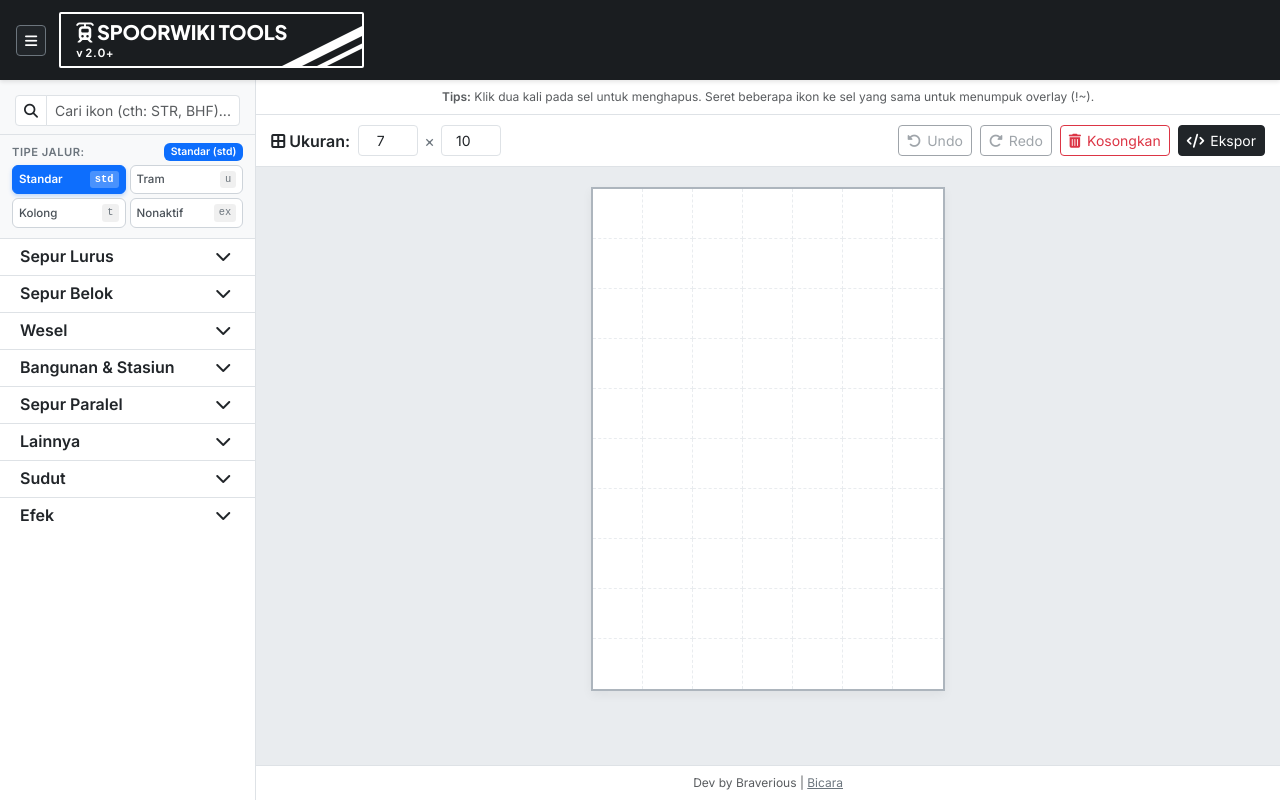
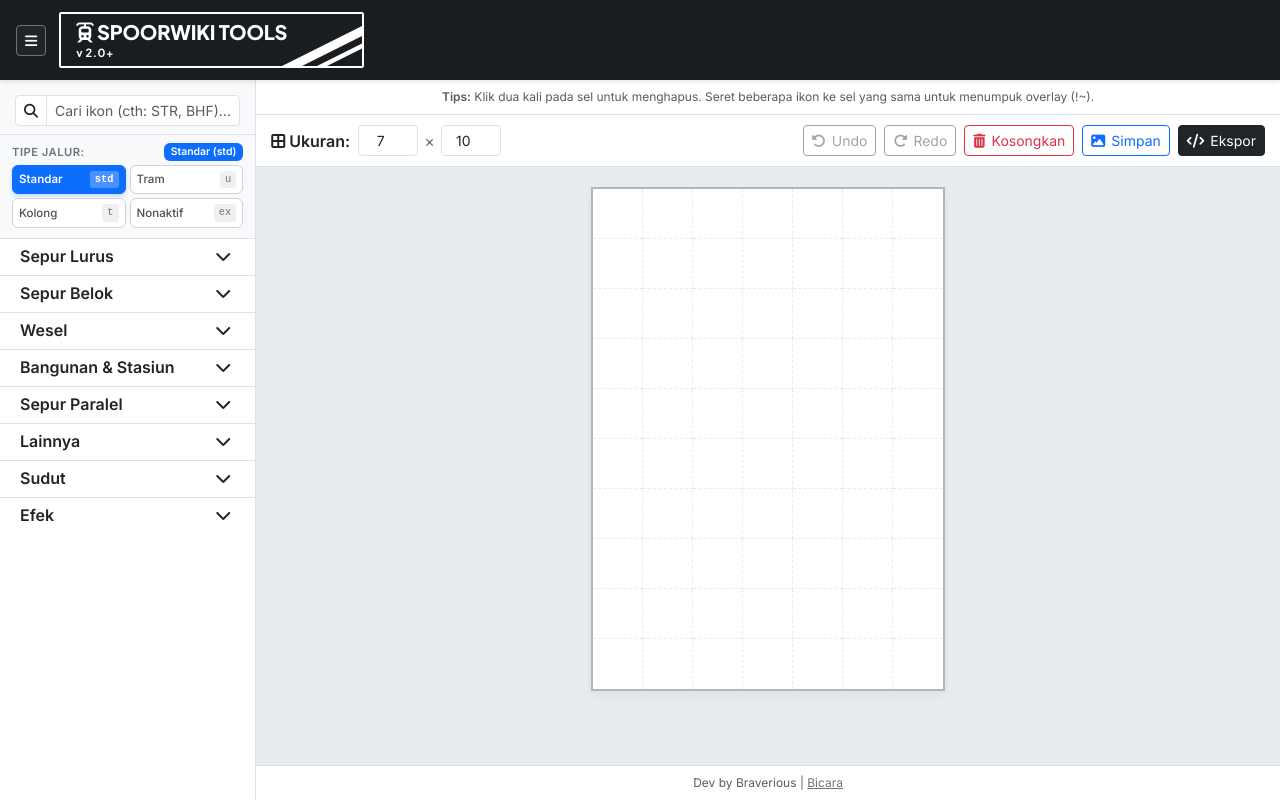
Before and after one commit to Braverious/bsicon-tools, a website: page src/index.html in a window 1280 px wide. Drawn offline with nearby package versions, Linux system fonts and the light colour scheme.

Commit message:
feat: add save as PNG functionality for the canvas route

```diff
--- a/src/index.html
+++ b/src/index.html
@@ -662,6 +662,10 @@
                     <button class="btn btn-sm btn-outline-danger toolbar-btn" onclick="clearCanvas()">
                         <i class="fa-solid fa-trash-can"></i><span>Kosongkan</span>
                     </button>
+                    <button class="btn btn-sm btn-outline-primary toolbar-btn" id="savePngBtn" onclick="saveAsPNG()"
+                        title="Simpan kanvas rute sebagai gambar PNG">
+                        <i class="fa-solid fa-image"></i><span>Simpan</span>
+                    </button>
                     <button class="btn btn-sm btn-dark toolbar-btn" onclick="exportData()">
                         <i class="fa-solid fa-code"></i><span>Ekspor</span>
                     </button>
@@ -697,6 +701,9 @@
                 </div>
                 <div class="modal-footer">
                     <button type="button" class="btn btn-secondary" data-bs-dismiss="modal">Tutup</button>
+                    <button type="button" class="btn btn-outline-primary" onclick="saveAsPNG()">
+                        <i class="fa-solid fa-image"></i> Simpan PNG
+                    </button>
                     <button type="button" class="btn btn-primary" id="copyBtn" onclick="copyExport()">
                         <i class="fa-solid fa-copy"></i> Salin ke Papan Klip
                     </button>
@@ -747,6 +754,7 @@
     <script src="https://cdn.jsdelivr.net/npm/bootstrap@5.3.2/dist/js/bootstrap.bundle.min.js"></script>
 
     <script src="https://cdnjs.cloudflare.com/ajax/libs/blueimp-md5/2.19.0/js/md5.min.js"></script>
+    <script src="https://cdnjs.cloudflare.com/ajax/libs/html2canvas/1.4.1/html2canvas.min.js"></script>
 
     <script>
         console.log(`%c
@@ -1614,6 +1622,57 @@
             }, 2000);
         }
 
+        /**
+         * Fitur Simpan ke PNG menggunakan html2canvas (Pendekatan A)
+         * Mengambil screenshot elemen #route-canvas dengan resolusi tinggi (scale: 2)
+         * dan mengunduhnya secara otomatis ke perangkat pengguna.
+         */
+        async function saveAsPNG() {
+            const canvasEl = document.getElementById('route-canvas');
+            if (!canvasEl) return;
+
+            const btn = document.getElementById('savePngBtn');
+            const originalContent = btn ? btn.innerHTML : '';
+            if (btn) {
+                btn.disabled = true;
+                btn.innerHTML = '<i class="fa-solid fa-spinner fa-spin"></i><span>Proses...</span>';
+            }
+
+            try {
+                if (typeof html2canvas !== 'function') {
+                    throw new Error('Library html2canvas belum siap.');
+                }
+
+                // Render kanvas dengan skala 2x agar hasil PNG jernih dan tajam
+                const renderedCanvas = await html2canvas(canvasEl, {
+                    scale: 2,
+                    useCORS: true,
+                    allowTaint: false,
+                    backgroundColor: '#ffffff',
+                    logging: false
+                });
+
+                // Buat tautan unduhan otomatis
+                const link = document.createElement('a');
+                const now = new Date();
+                const pad = (n) => String(n).padStart(2, '0');
+                const timestamp = `${now.getFullYear()}${pad(now.getMonth() + 1)}${pad(now.getDate())}_${pad(now.getHours())}${pad(now.getMinutes())}`;
+                link.download = `spoorwiki_route_${timestamp}.png`;
+                link.href = renderedCanvas.toDataURL('image/png');
+                document.body.appendChild(link);
+                link.click();
+                document.body.removeChild(link);
+            } catch (err) {
+                console.error('Gagal mengekspor PNG:', err);
+                alert('Gagal menyimpan gambar PNG: ' + (err.message || 'Terjadi kesalahan saat merender kanvas.'));
+            } finally {
+                if (btn) {
+                    btn.disabled = false;
+                    btn.innerHTML = originalContent;
+                }
+            }
+        }
+
         let iconTooltipTimeout = null;
 
         function showIconTooltip(element) {
```
Also changed, not shown: index.html (+9 -1 lines).
